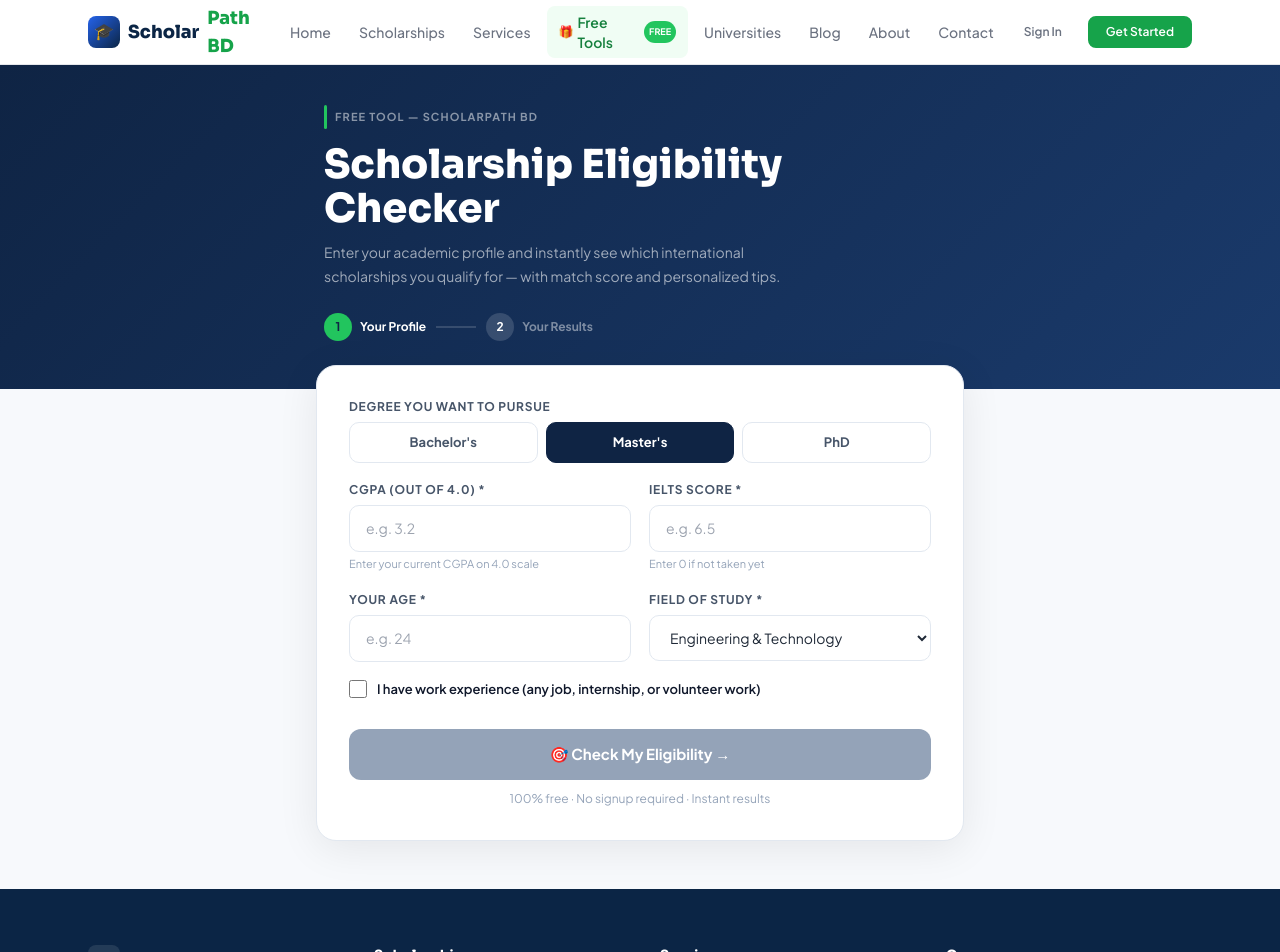
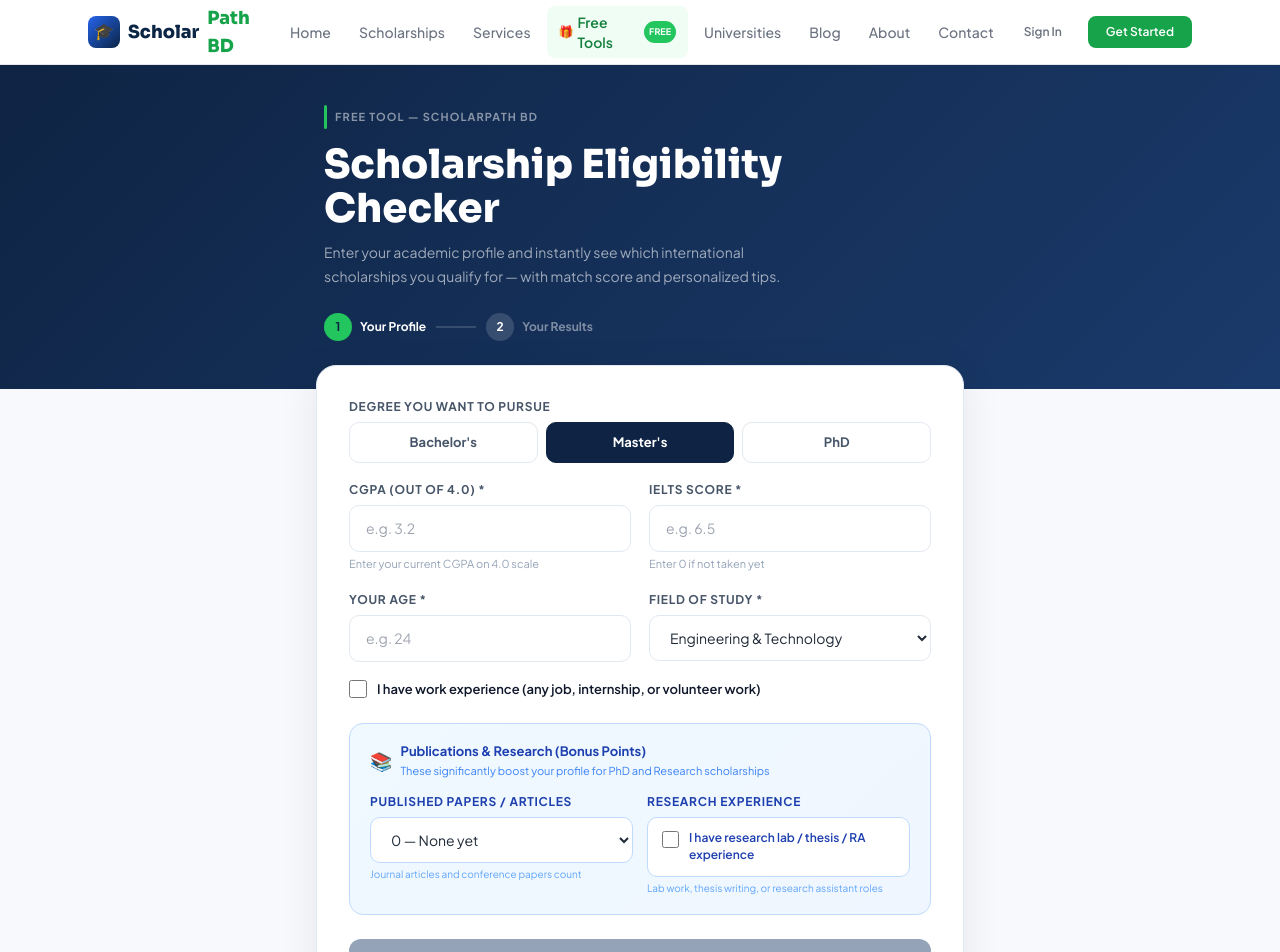
Before and after one commit to shajidhossain626-cell/Schoolar-path-Bd-Front-end, a React (Vite) app: page /tools/eligibility-checker in a window 1280 px wide. Shown: the top 952 px of the page. Built offline with nearby package versions, Linux system fonts and the light colour scheme.

Commit message:
add cgpa 10

```diff
--- a/src/pages/CGPAConverter.jsx
+++ b/src/pages/CGPAConverter.jsx
@@ -2,20 +2,23 @@ import { useState } from 'react'
 import { Link } from 'react-router-dom'
 
 const SCALES = [
-  { from:'cgpa4', label:'CGPA (4.0 scale)', placeholder:'e.g. 3.50', min:0, max:4 },
-  { from:'cgpa5', label:'CGPA (5.0 scale)', placeholder:'e.g. 4.20', min:0, max:5 },
-  { from:'pct',   label:'Percentage (%)',   placeholder:'e.g. 85.5',  min:0, max:100 },
+  { from:'cgpa4',  label:'CGPA (4.0 scale)',  placeholder:'e.g. 3.50', min:0, max:4 },
+  { from:'cgpa5',  label:'CGPA (5.0 scale)',  placeholder:'e.g. 4.20', min:0, max:5 },
+  { from:'cgpa10', label:'CGPA (10.0 scale)', placeholder:'e.g. 8.50', min:0, max:10 },
+  { from:'pct',    label:'Percentage (%)',    placeholder:'e.g. 85.5',  min:0, max:100 },
 ]
 
 function toAll(val, from) {
   let pct = 0
-  if (from === 'cgpa4') pct = (val / 4) * 100
-  else if (from === 'cgpa5') pct = (val / 5) * 100
+  if (from === 'cgpa4')  pct = (val / 4) * 100
+  else if (from === 'cgpa5')  pct = (val / 5) * 100
+  else if (from === 'cgpa10') pct = (val / 10) * 100
   else pct = val
 
   pct = Math.min(100, Math.max(0, pct))
-  const cgpa4 = (pct / 100) * 4
-  const cgpa5 = (pct / 100) * 5
+  const cgpa4  = (pct / 100) * 4
+  const cgpa5  = (pct / 100) * 5
+  const cgpa10 = (pct / 100) * 10
 
   let ukClass = '', ukColor = ''
   if (pct >= 70)      { ukClass = '1st Class (Distinction)'; ukColor = '#166534' }
@@ -32,13 +35,14 @@ function toAll(val, from) {
   else if (cgpa4 >= 2.0) usGrade = 'C (Average)'
   else usGrade = 'Below Average'
 
+  const cgpa10Note = cgpa10 >= 8.0 ? '10-scale: Excellent — eligible for IIT scholarships, ICCR India' : cgpa10 >= 7.0 ? '10-scale: Good — meets most South Asian scholarship requirements' : '10-scale: Check minimum requirements for your target scholarship'
   const scholarshipNote =
     cgpa4 >= 3.5 ? '🟢 Excellent — eligible for most competitive scholarships (DAAD, Chevening, Fulbright)'
     : cgpa4 >= 3.0 ? '🟡 Good — eligible for most scholarships. Strengthen with IELTS & work experience'
     : cgpa4 >= 2.64 ? '🟠 Meets minimum — eligible for GKS Korea, CSC China, Stipendium Hungaricum'
     : '🔴 Below common minimums — focus on improving other profile components'
 
-  return { pct: pct.toFixed(2), cgpa4: cgpa4.toFixed(2), cgpa5: cgpa5.toFixed(2), ukClass, ukColor, usGrade, scholarshipNote }
+  return { pct: pct.toFixed(2), cgpa4: cgpa4.toFixed(2), cgpa5: cgpa5.toFixed(2), cgpa10: cgpa10.toFixed(2), ukClass, ukColor, usGrade, scholarshipNote }
 }
 
 export default function CGPAConverter() {
@@ -88,11 +92,12 @@ export default function CGPAConverter() {
 
         {result && (
           <div>
-            <div style={{ display:'grid', gridTemplateColumns:'repeat(3,1fr)', gap:12, marginBottom:14 }}>
+            <div style={{ display:'grid', gridTemplateColumns:'repeat(auto-fill,minmax(140px,1fr))', gap:12, marginBottom:14 }}>
               {[
-                { label:'CGPA (4.0 scale)', value:result.cgpa4, sub:'Used by USA, Canada, most scholarships', color:'#3b82f6' },
-                { label:'CGPA (5.0 scale)', value:result.cgpa5, sub:'Used by many Bangladeshi universities', color:'#8b5cf6' },
-                { label:'Percentage (%)', value:`${result.pct}%`, sub:'Universal standard', color:'#f97316' },
+                { label:'CGPA (4.0 scale)',  value:result.cgpa4,          sub:'USA, Canada, Europe, most scholarships', color:'#3b82f6' },
+                { label:'CGPA (5.0 scale)',  value:result.cgpa5,          sub:'Many Bangladeshi universities',          color:'#8b5cf6' },
+                { label:'CGPA (10.0 scale)', value:result.cgpa10,         sub:'India, South Asia, some EU programs',   color:'#14b8a6' },
+                { label:'Percentage (%)',    value:`${result.pct}%`,      sub:'Universal — accepted everywhere',       color:'#f97316' },
               ].map(c => (
                 <div key={c.label} style={{ background:'#fff', borderRadius:14, border:'1px solid #e2e8f0', padding:'18px 14px', textAlign:'center' }}>
                   <div style={{ fontSize:11, fontWeight:700, color:'#94a3b8', textTransform:'uppercase', letterSpacing:'.06em', marginBottom:6 }}>{c.label}</div>
--- a/src/pages/ScholarshipChecker.jsx
+++ b/src/pages/ScholarshipChecker.jsx
@@ -255,12 +255,26 @@ function scoreScholarship(s, form) {
     misses.push('Work experience is preferred for this scholarship')
   }
 
+  // Publications / research bonus (extra credit — boosts score)
+  const pubs = parseInt(form.publications) || 0
+  if (pubs >= 3) {
+    score += 8
+    reasons.push(`${pubs} publications — strong research profile ✓`)
+  } else if (pubs >= 1) {
+    score += 4
+    reasons.push(`${pubs} publication(s) — adds value to application ✓`)
+  }
+  if (form.researchExp) {
+    score += 4
+    reasons.push('Research lab / thesis experience ✓')
+  }
+
   return { score: Math.min(score, 100), reasons, misses }
 }
 
 export default function ScholarshipChecker() {
   const [step, setStep] = useState(1)
-  const [form, setForm] = useState({ degree:'masters', cgpa:'', ielts:'', age:'', field:'engineering', workExp:false })
+  const [form, setForm] = useState({ degree:'masters', cgpa:'', ielts:'', age:'', field:'engineering', workExp:false, publications:0, researchExp:false })
   const [results, setResults] = useState(null)
   const [showAll, setShowAll] = useState(false)
   const [lead, setLead] = useState({ name:'', phone:'', submitted:false })
@@ -419,6 +433,47 @@ export default function ScholarshipChecker() {
                     I have work experience (any job, internship, or volunteer work)
                   </span>
                 </label>
+              </div>
+
+              {/* Publications & Research Section */}
+              <div style={{ gridColumn:'1/-1', background:'linear-gradient(135deg,#f0f9ff,#eff6ff)', border:'1.5px solid #bfdbfe', borderRadius:14, padding:'18px 20px' }}>
+                <div style={{ display:'flex', alignItems:'center', gap:8, marginBottom:14 }}>
+                  <span style={{ fontSize:18 }}>📚</span>
+                  <div>
+                    <div style={{ fontSize:13, fontWeight:800, color:'#1e40af' }}>Publications & Research (Bonus Points)</div>
+                    <div style={{ fontSize:11, color:'#3b82f6', marginTop:1 }}>These significantly boost your profile for PhD and Research scholarships</div>
+                  </div>
+                </div>
+                <div style={{ display:'grid', gridTemplateColumns:'1fr 1fr', gap:14 }}>
+                  <div>
+                    <label style={{ ...labelStyle, color:'#1e40af' }}>
+                      {form.degree === 'bachelors' ? 'Conference papers / presentations' : 'Published papers / articles'}
+                    </label>
+                    <select value={form.publications} onChange={e => update('publications', e.target.value)}
+                      style={{ ...inputStyle, background:'#fff', border:'1.5px solid #bfdbfe' }}>
+                      <option value={0}>0 — None yet</option>
+                      <option value={1}>1 publication</option>
+                      <option value={2}>2 publications</option>
+                      <option value={3}>3 publications</option>
+                      <option value={5}>4–5 publications</option>
+                      <option value={8}>6+ publications</option>
+                    </select>
+                    <div style={{ fontSize:10, color:'#60a5fa', marginTop:4 }}>
+                      {form.degree === 'phd' ? 'Journals, conference papers, book chapters count' : form.degree === 'masters' ? 'Journal articles and conference papers count' : 'Conference presentations and workshop papers count'}
+                    </div>
+                  </div>
+                  <div>
+                    <label style={{ ...labelStyle, color:'#1e40af' }}>Research experience</label>
+                    <label style={{ display:'flex', alignItems:'flex-start', gap:10, cursor:'pointer', padding:'12px 14px', background:'#fff', borderRadius:10, border:'1.5px solid', borderColor:form.researchExp?'#3b82f6':'#bfdbfe', transition:'all .15s' }}>
+                      <input type="checkbox" checked={form.researchExp} onChange={e => update('researchExp', e.target.checked)}
+                        style={{ width:17, height:17, accentColor:'#1e40af', cursor:'pointer', marginTop:1, flexShrink:0 }} />
+                      <span style={{ fontSize:12, fontWeight:600, color:'#1e40af', lineHeight:1.4 }}>
+                        I have research lab / thesis / RA experience
+                      </span>
+                    </label>
+                    <div style={{ fontSize:10, color:'#60a5fa', marginTop:4 }}>Lab work, thesis writing, or research assistant roles</div>
+                  </div>
+                </div>
               </div>
 
             </div>
```
